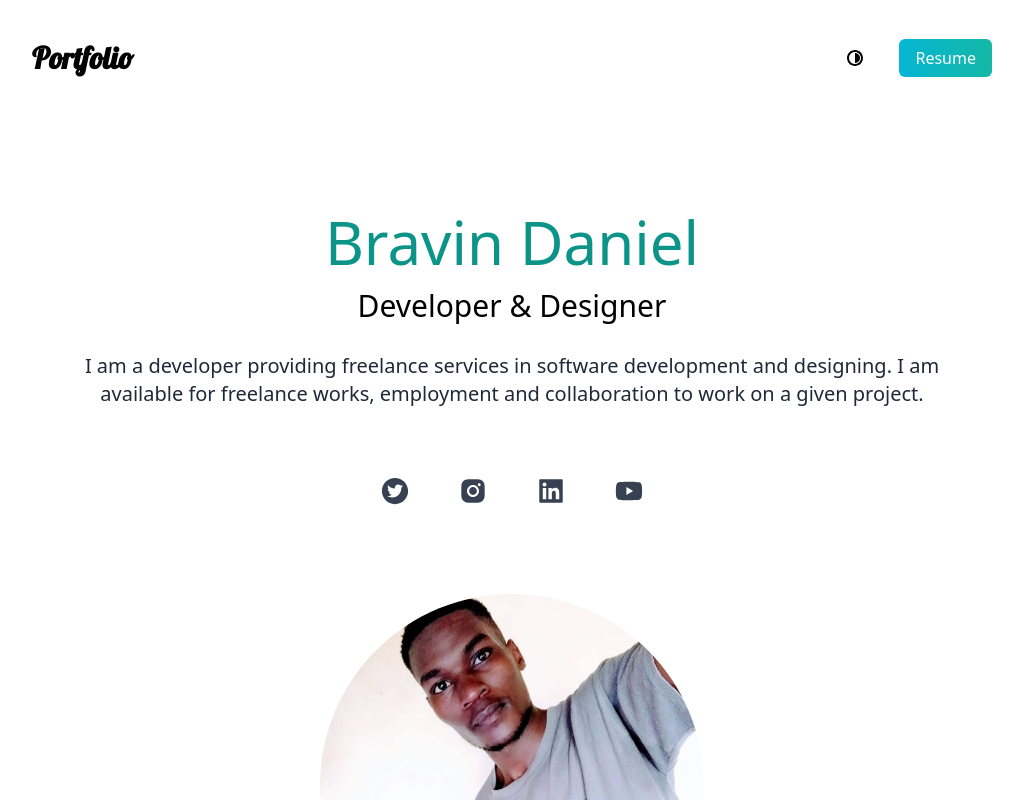
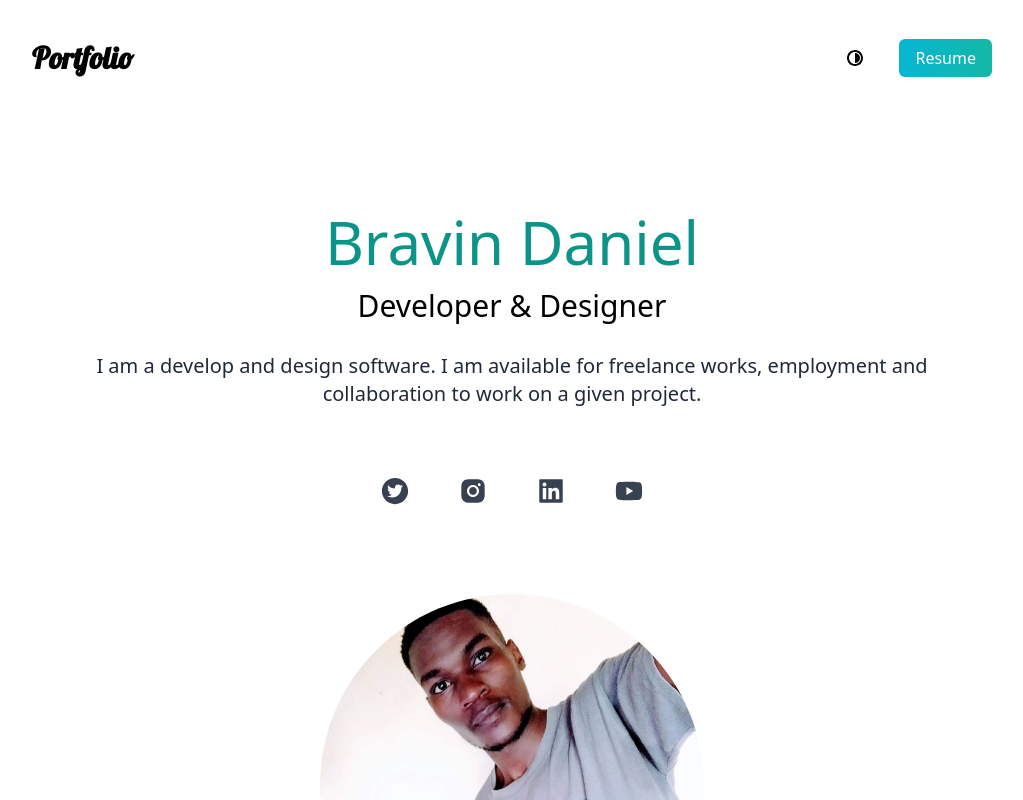
Before and after one commit to bravindan/profile, a React (Create React App) app: page / in a window 1280 px wide. Shown: the top 800 px of the page, without its empty margins (128-1151 px from the left). Built offline with nearby package versions, Linux system fonts and the light colour scheme.

Commit message:
edited description

```diff
--- a/src/App.js
+++ b/src/App.js
@@ -51,8 +51,7 @@ function App() {
             </h3>
 
             <p className="py-5 leading-8 text-gray-800 text-md md:text-xl dark:text-gray-400">
-              I am a developer providing freelance services in software
-              development and designing. I am available for freelance works,
+              I am a develop and design software. I am available for freelance works,
               employment and collaboration to work on a given project.
             </p>
           </div>
```
